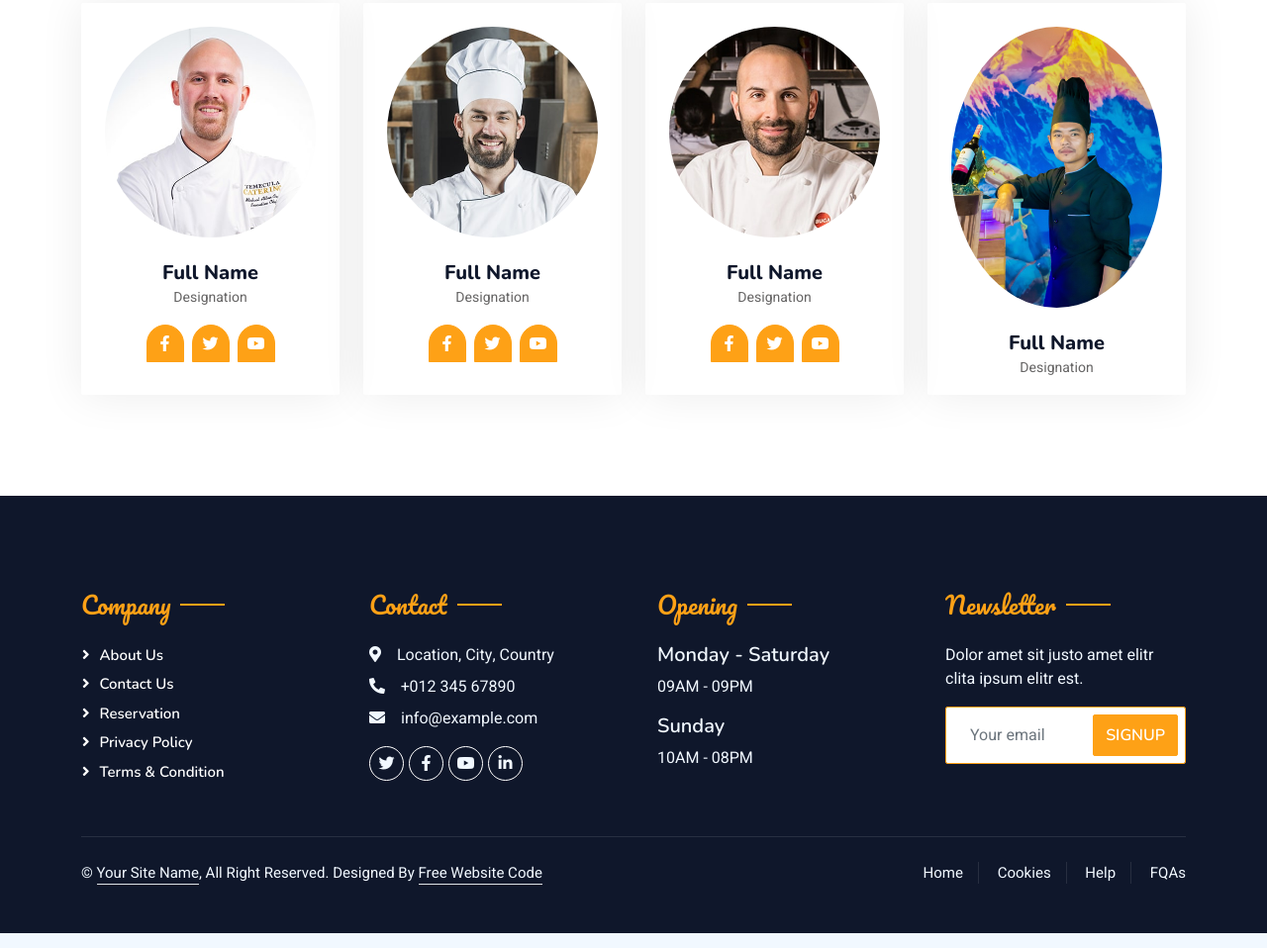
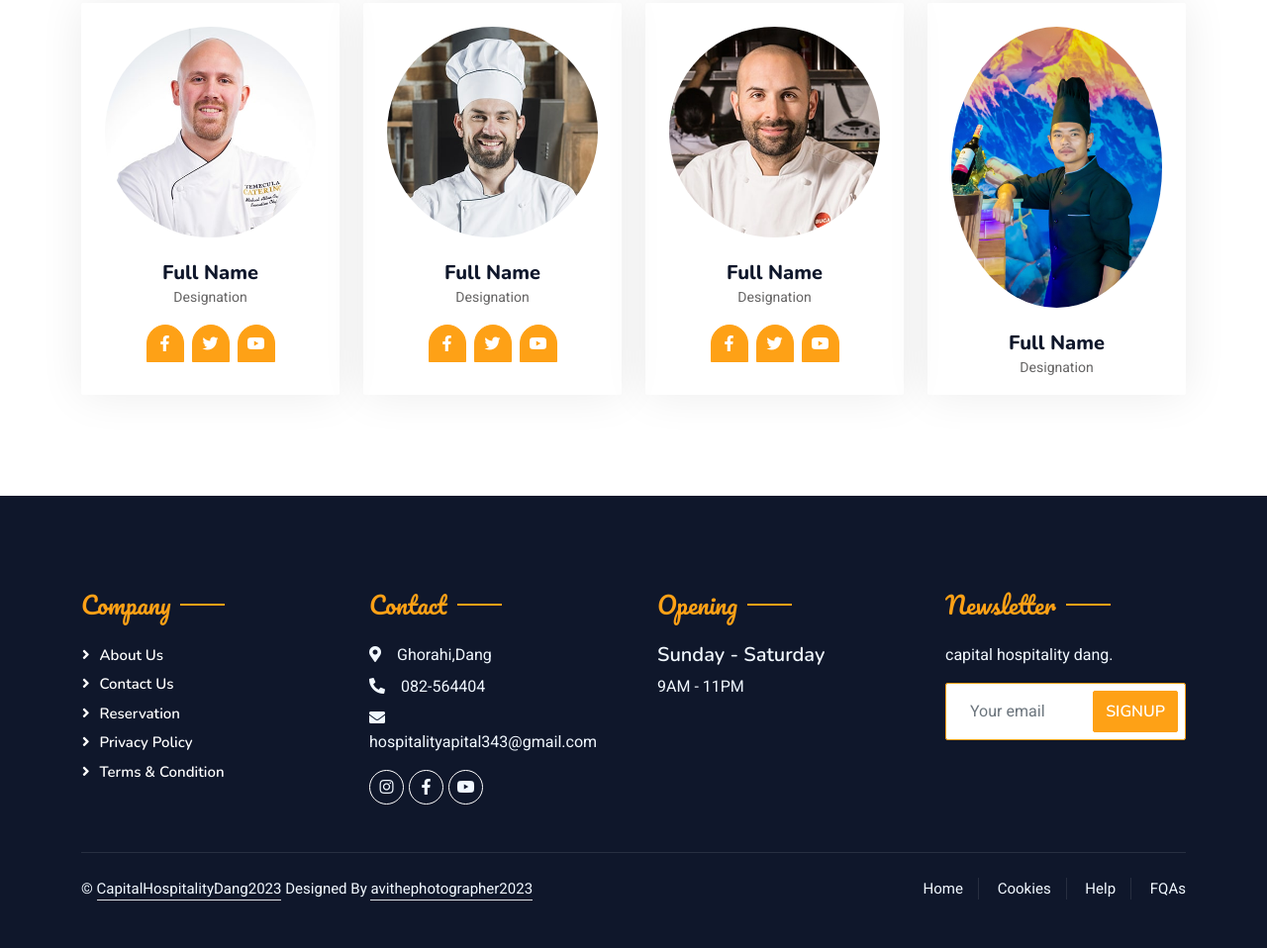
Before and after one commit to capitalhospitalitydang/capitalhospitality, a plain HTML site: page team.html in a window 1280 px wide. Shown: the part 1076-2034 px from the top of the page at 99% size. Drawn offline with nearby package versions, Linux system fonts and the light colour scheme.

Commit message:
Update team.html

```diff
--- a/team.html
+++ b/team.html
@@ -3,13 +3,13 @@
 
 <head>
     <meta charset="utf-8">
-    <title>Restaurant - Bootstrap Restaurant Template</title>
+    <title>Capital Hospitality-Capital Hospitality</title>
     <meta content="width=device-width, initial-scale=1.0" name="viewport">
     <meta content="" name="keywords">
     <meta content="" name="description">
 
     <!-- Favicon -->
-    <link href="img/favicon.ico" rel="icon">
+    <link href="img/favicon.png" rel="icon">
 
     <!-- Google Web Fonts -->
     <link rel="preconnect" href="https://fonts.googleapis.com">
@@ -48,7 +48,7 @@
             <nav class="navbar navbar-expand-lg navbar-dark bg-dark px-4 px-lg-5 py-3 py-lg-0">
                 <a href="" class="navbar-brand p-0">
                     <h1 class="text-primary m-0"><i class="fa fa-utensils me-3"></i>Restaurant</h1>
-                    <!-- <img src="img/logo.png" alt="Logo"> -->
+                    <!-- <img src="img/hero.png" alt="Logo"> -->
                 </a>
                 <button class="navbar-toggler" type="button" data-bs-toggle="collapse" data-bs-target="#navbarCollapse">
                     <span class="fa fa-bars"></span>
@@ -94,7 +94,7 @@
             <div class="container">
                 <div class="text-center wow fadeInUp" data-wow-delay="0.1s">
                     <h5 class="section-title ff-secondary text-center text-primary fw-normal">Team Members</h5>
-                    <h1 class="mb-5">Our Master Chefs</h1>
+                    <h1 class="mb-5">Chefs</h1>
                 </div>
                 <div class="row g-4">
                     <div class="col-lg-3 col-md-6 wow fadeInUp" data-wow-delay="0.1s">
@@ -229,26 +229,24 @@
                     </div>
                     <div class="col-lg-3 col-md-6">
                         <h4 class="section-title ff-secondary text-start text-primary fw-normal mb-4">Contact</h4>
-                        <p class="mb-2"><i class="fa fa-map-marker-alt me-3"></i>Location, City, Country</p>
-                        <p class="mb-2"><i class="fa fa-phone-alt me-3"></i>+012 345 67890</p>
-                        <p class="mb-2"><i class="fa fa-envelope me-3"></i>info@example.com</p>
+                        <p class="mb-2"><i class="fa fa-map-marker-alt me-3"></i>Ghorahi,Dang</p>
+                        <p class="mb-2"><i class="fa fa-phone-alt me-3"></i>082-564404</p>
+                        <p class="mb-2"><i class="fa fa-envelope me-3"></i>hospitalityapital343@gmail.com</p>
                         <div class="d-flex pt-2">
-                            <a class="btn btn-outline-light btn-social" href="https://freewebsitecode.com/"><i class="fab fa-twitter"></i></a>
-                            <a class="btn btn-outline-light btn-social" href="https://facebook.com/freewebsitecode"><i class="fab fa-facebook-f"></i></a>
-                            <a class="btn btn-outline-light btn-social" href="https://youtube.com/freewebsitecode"><i class="fab fa-youtube"></i></a>
-                            <a class="btn btn-outline-light btn-social" href="https://freewebsitecode.com"><i class="fab fa-linkedin-in"></i></a>
+                            <a class="btn btn-outline-light btn-social" href="https://www.instagram.com/capitalhospitalitydang/"><i class="fab fa-instagram"></i></a>
+                            <a class="btn btn-outline-light btn-social" href="https://www.facebook.com/capitalhospitalitydang"><i class="fab fa-facebook-f"></i></a>
+                            <a class="btn btn-outline-light btn-social" href="https://www.youtube.com/@capitalhospitality908"><i class="fab fa-youtube"></i></a>
+
                         </div>
                     </div>
                     <div class="col-lg-3 col-md-6">
                         <h4 class="section-title ff-secondary text-start text-primary fw-normal mb-4">Opening</h4>
-                        <h5 class="text-light fw-normal">Monday - Saturday</h5>
-                        <p>09AM - 09PM</p>
-                        <h5 class="text-light fw-normal">Sunday</h5>
-                        <p>10AM - 08PM</p>
+                        <h5 class="text-light fw-normal">Sunday - Saturday</h5>
+                        <p>9AM - 11PM</p>
                     </div>
                     <div class="col-lg-3 col-md-6">
                         <h4 class="section-title ff-secondary text-start text-primary fw-normal mb-4">Newsletter</h4>
-                        <p>Dolor amet sit justo amet elitr clita ipsum elitr est.</p>
+                        <p>capital hospitality dang.</p>
                         <div class="position-relative mx-auto" style="max-width: 400px;">
                             <input class="form-control border-primary w-100 py-3 ps-4 pe-5" type="text" placeholder="Your email">
                             <button type="button" class="btn btn-primary py-2 position-absolute top-0 end-0 mt-2 me-2">SignUp</button>
@@ -260,10 +258,10 @@
                 <div class="copyright">
                     <div class="row">
                         <div class="col-md-6 text-center text-md-start mb-3 mb-md-0">
-                            &copy; <a class="border-bottom" href="https://freewebsitecode.com">Your Site Name</a>, All Right Reserved.
+                            &copy; <a class="border-bottom" href="https://www.facebook.com/capitalhospitalitydang">CapitalHospitalityDang2023</a>
 
 
-							Designed By <a class="border-bottom" href="https://freewebsitecode.com">Free Website Code</a>
+							Designed By <a class="border-bottom" href="https://www.facebook.com/avithephotographer">avithephotographer2023</a>
                         </div>
                         <div class="col-md-6 text-center text-md-end">
                             <div class="footer-menu">
```
